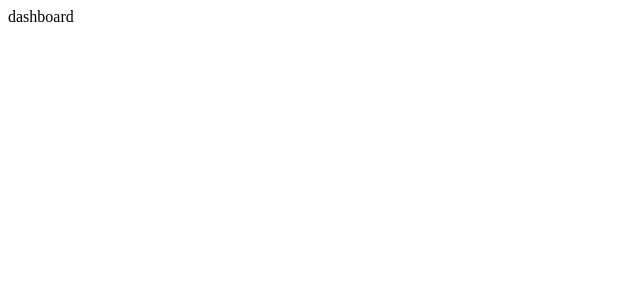
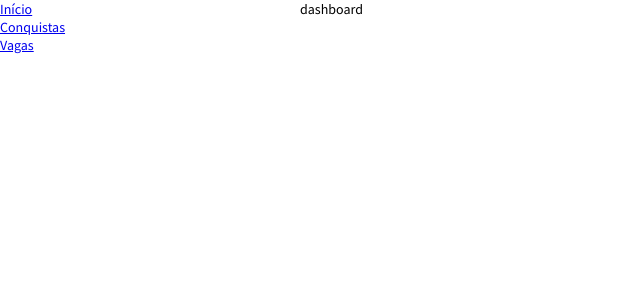
Before and after one commit to luisgarcia173/hackathon-rocket, a React (Create React App) app: page / in a window 1280 px wide. Shown: the top 300 px of the page, without its empty margins (0-640 px from the left). Built offline with nearby package versions, Linux system fonts and the light colour scheme.

Commit message:
feat(global) - adicionado estilo global

```diff
--- a/src/App.js
+++ b/src/App.js
@@ -1,5 +1,6 @@
 import React from 'react';
 import { BrowserRouter as Router, Switch, Route, Redirect } from 'react-router-dom'
+import { GlobalStyle } from 'config'
 import * as pages from './pages'
 
 function App() {
@@ -9,6 +10,7 @@ function App() {
         <Route to="/dashboard" component={pages.Dashboard} />
         <Redirect to="/dashboard" />
       </Switch>
+      <GlobalStyle />
     </Router>
   );
 }
--- /dev/null
+++ b/src/components/MainLayout/components/Aside/index.jsx
@@ -0,0 +1,17 @@
+import React from 'react';
+import { Link } from 'react-router-dom';
+import { Wrapper, List } from './styles';
+
+function Aside() {
+  return (
+    <Wrapper>
+      <List>
+        <Link to="/dashboard">Início</Link>
+        <Link to="/conquistas">Conquistas</Link>
+        <Link to="/vagas">Vagas</Link>
+      </List>
+    </Wrapper>
+  )
+}
+
+export default Aside;
--- /dev/null
+++ b/src/components/MainLayout/components/Aside/styles.js
@@ -0,0 +1,17 @@
+import styled from 'styled-components';
+
+export const Wrapper = styled.aside`
+  width: 300px;
+  left: 0;
+  top: 0;
+  bottom: 0;
+  position: fixed;
+`;
+
+export const List = styled.nav`
+  display: block;
+
+  a {
+    display: block;
+  }
+`
--- a/src/components/MainLayout/index.jsx
+++ b/src/components/MainLayout/index.jsx
@@ -1,10 +1,14 @@
 import React from 'react';
-import { Wrapper } from './styles';
+import Aside from './components/Aside';
+import { Wrapper, Container } from './styles';
 
 function MainLayout({ children }) {
   return (
     <Wrapper>
-      {children}
+      <Aside />
+      <Container>
+        {children}
+      </Container>
     </Wrapper>
   )
 }
--- a/src/components/MainLayout/styles.js
+++ b/src/components/MainLayout/styles.js
@@ -1,17 +1,13 @@
-import styled, { createGlobalStyle } from 'styled-components'
-
-export const GlobalStyle = createGlobalStyle`
-  * {
-    margin: 0;
-    padding: 0;
-  }
-
-  html {
-    font-size: 14px;
-    font-family: Source Sans Pro, sans-serif;
-  }
-`
+import styled from 'styled-components'
 
 export const Wrapper = styled.div`
   display: flex;
 `;
+
+export const Container = styled.div`
+  position: fixed;
+  left: 300px;
+  top: 0;
+  bottom: 0;
+  right: 0;
+`;
--- a/src/config.js
+++ b/src/config.js
@@ -1,4 +1,18 @@
+import { createGlobalStyle } from "styled-components";
+
 export const colors = {
   primary: 'red',
   secondary: 'blue',
 };
+
+export const GlobalStyle = createGlobalStyle`
+  * {
+    margin: 0;
+    padding: 0;
+  }
+
+  html {
+    font-size: 14px;
+    font-family: Source Sans Pro, sans-serif;
+  }
+`
```
